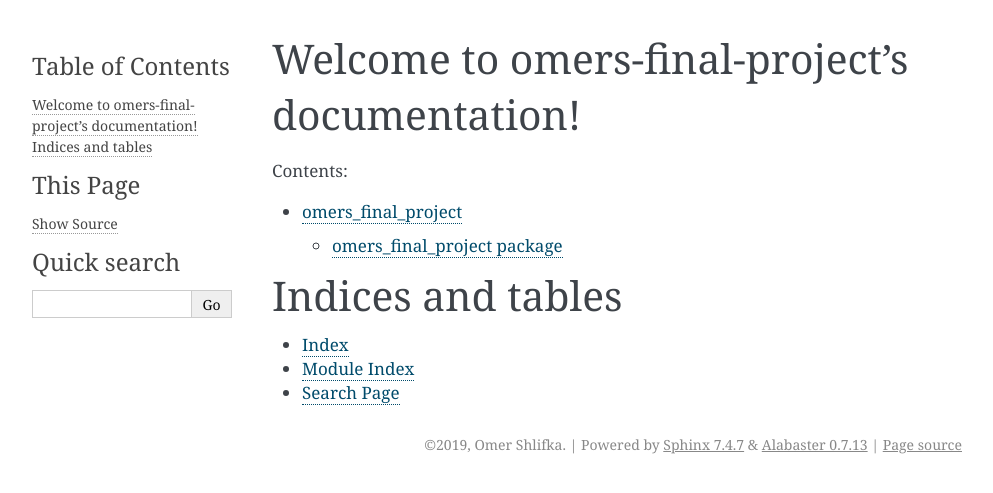
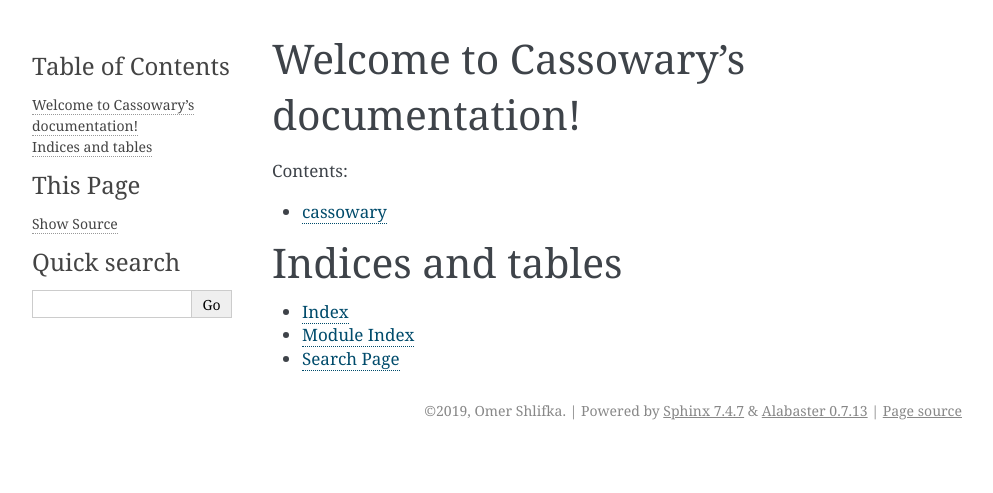
Before and after one commit to omers4/cassowary, a Sphinx documentation site: the page built from docs/source/index.rst, in a window 1280 px wide. Shown: the top 493 px of the page, without its empty margins (148-1141 px from the left). Built offline with Sphinx 7.4.7, drawn with Linux system fonts in a browser that asks for light colours; pages that are not in the unit, such as notebooks, are missing from menus.

Commit message:
fixed sphinx docs

```diff
--- a/docs/source/conf.py
+++ b/docs/source/conf.py
@@ -18,7 +18,7 @@
 
 # -- Project information -----------------------------------------------------
 
-project = 'omers-final-project'
+project = 'cassowary'
 copyright = '2019, Omer Shlifka'
 author = 'Omer Shlifka'
 
--- a/docs/source/index.rst
+++ b/docs/source/index.rst
@@ -1,9 +1,9 @@
-.. omers-final-project documentation master file, created by
+.. cassowary documentation master file, created by
    sphinx-quickstart on Wed Dec  4 14:52:35 2019.
    You can adapt this file completely to your liking, but it should at least
    contain the root `toctree` directive.
 
-Welcome to omers-final-project's documentation!
+Welcome to Cassowary's documentation!
 ===============================================
 
 .. toctree::
--- a/docs/source/modules.rst
+++ b/docs/source/modules.rst
@@ -1,7 +1,7 @@
-omers_final_project
-===================
+cassowary
+=========
 
 .. toctree::
    :maxdepth: 4
 
-   omers_final_project
+   cassowary
```
Also changed, not shown: docs/source/omers_final_project.rst (deleted, +0 -53 lines), docs/source/omers_final_project.utils.rst (deleted, +0 -30 lines), 7 other files.
